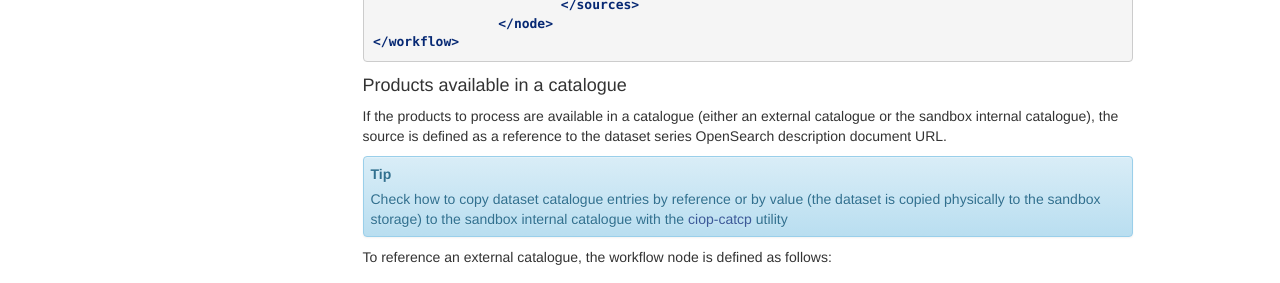
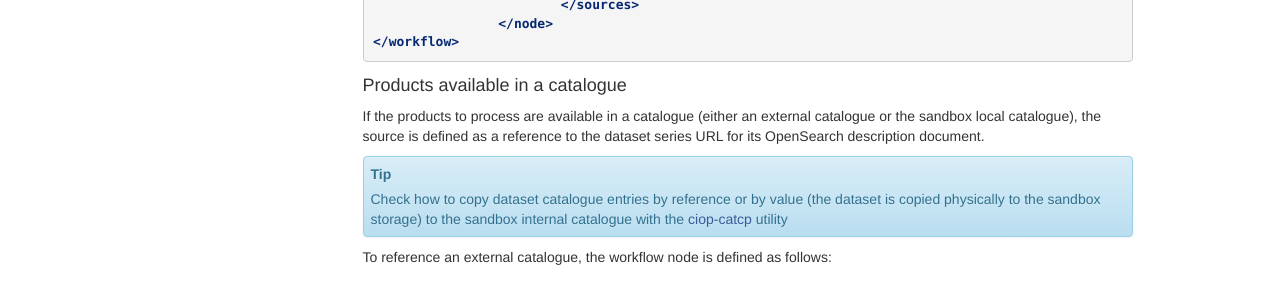
Before and after one commit to Terradue/doc-developer-sandbox, a Sphinx documentation site: the page built from source/reference/application/index.rst, in a window 1280 px wide and 900 px high, scrolled down 3061 px. Shown: the part 152-435 px from the top of the window. Built offline with Sphinx 7.4.7, drawn with Linux system fonts in a browser that asks for light colours.

Commit message:
Update index.rst

```diff
--- a/source/reference/application/index.rst
+++ b/source/reference/application/index.rst
@@ -173,8 +173,8 @@ Passing a list of values to a job follows the same approach as above.
 Products available in a catalogue
 ~~~~~~~~~~~~~~~~~~~~~~~~~~~~~~~~~
 
-If the products to process are available in a catalogue (either an external catalogue or the sandbox internal catalogue), the source is defined as a reference to
-the dataset series OpenSearch description document URL.
+If the products to process are available in a catalogue (either an external catalogue or the sandbox local catalogue), the source is defined as a reference to
+the dataset series URL for its OpenSearch description document.
 
 .. tip:: Check how to copy dataset catalogue entries by reference or by value (the dataset is copied physically to the sandbox storage)
 	to the sandbox internal catalogue with the :doc:`ciop-catcp </reference/man/bash_commands_functions/catalogue/ciop-catcp>` utility
```
